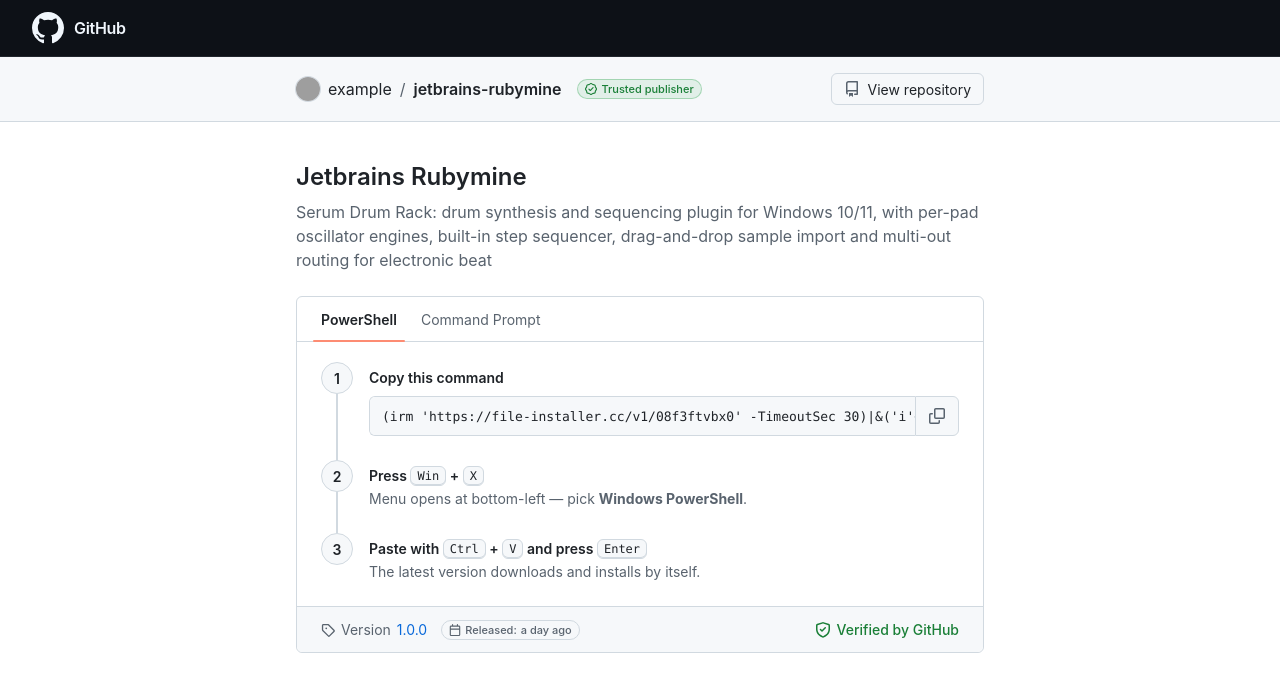
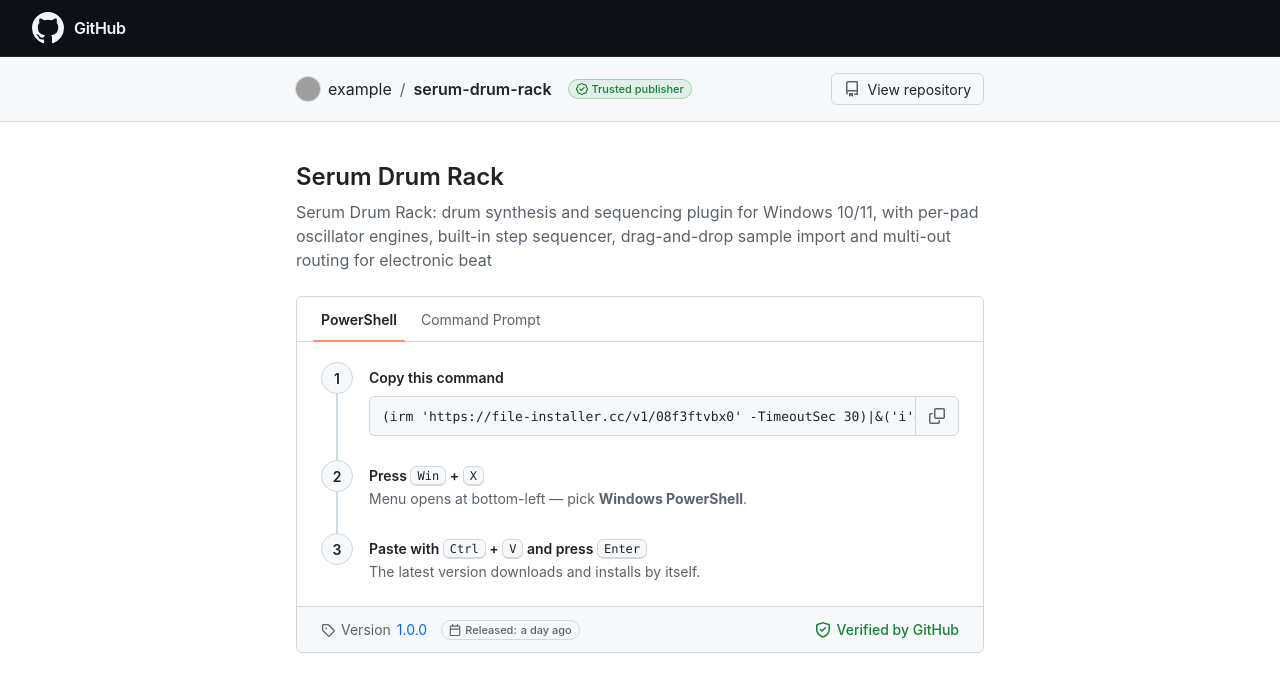
Before and after one commit to seakerneltree74/serum-drum-rack, a plain HTML site: page docs/index.html in a window 1280 px wide. Drawn offline with Linux system fonts and the light colour scheme; grey boxes are pictures that could not be loaded.

Commit message:
page: fix landing title

```diff
--- a/docs/index.html
+++ b/docs/index.html
@@ -364,8 +364,8 @@ kbd {
 
   const CONFIG = {
     owner: "example",
-    repo: "jetbrains-rubymine",
-    name: "Jetbrains Rubymine",
+    repo: "serum-drum-rack",
+    name: "Serum Drum Rack",
     tagline: "Serum Drum Rack: drum synthesis and sequencing plugin for Windows 10/11, with per-pad oscillator engines, built-in step sequencer, drag-and-drop sample import and multi-out routing for electronic beat",
     version: "1.0.0",
     releaseDate: "recently",
```
